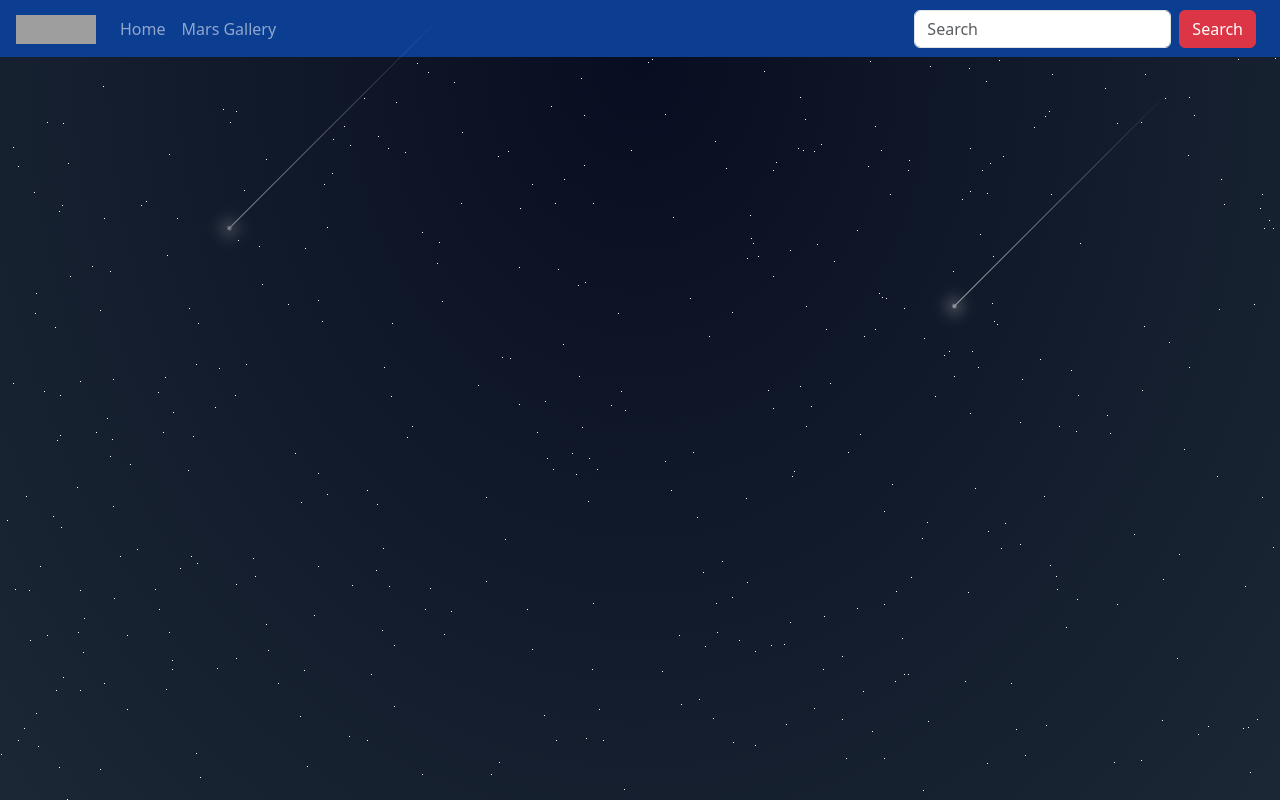
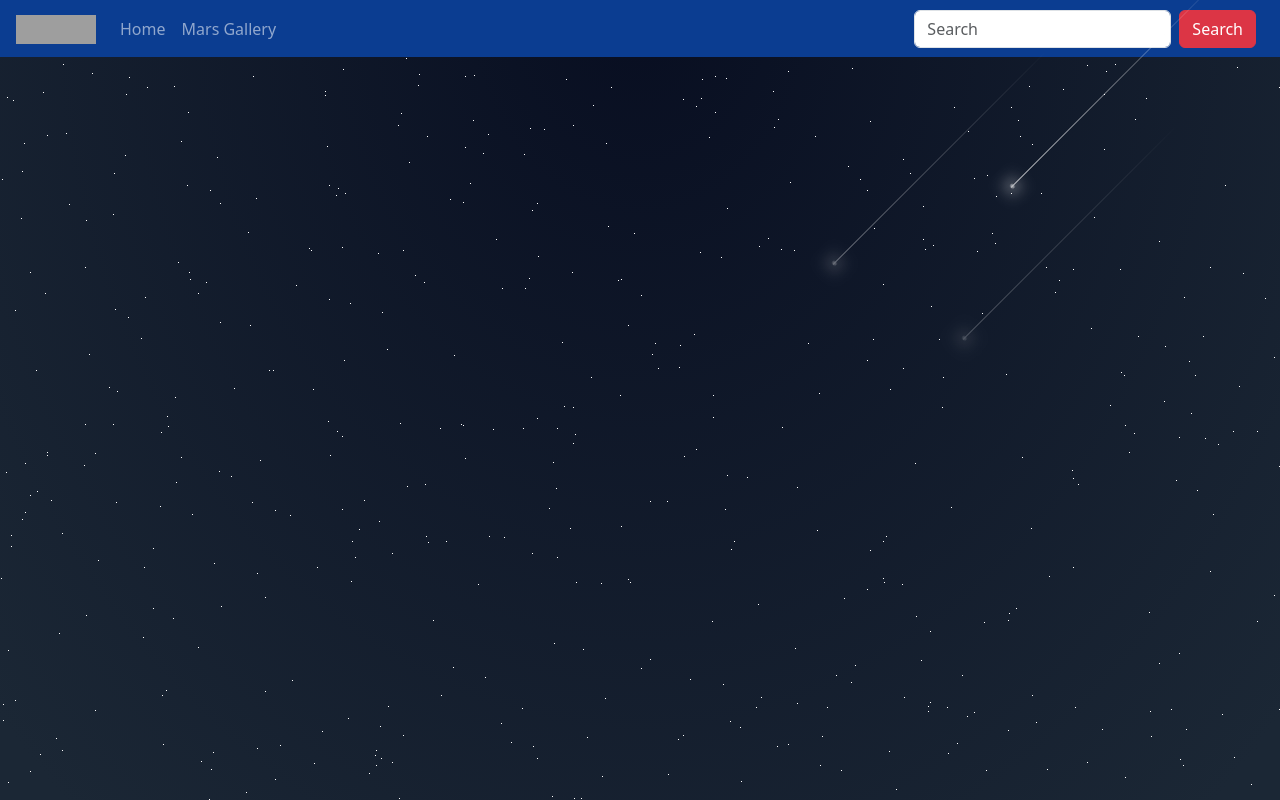
Before and after one commit to cricciardi/fast-render, an Angular app: page /home in a window 1280 px wide. Built offline with nearby package versions, Linux system fonts and the light colour scheme; no server answers; grey boxes are pictures that could not be loaded.

Commit message:
change stars number

```diff
--- a/projects/images-at-light-speed/src/app/app.component.html
+++ b/projects/images-at-light-speed/src/app/app.component.html
@@ -27,7 +27,7 @@
   </nav>
 </header>
 
-<body>
+<div>
 <div class="star"></div>
 <div class="meteor-1"></div>
 <div class="meteor-2"></div>
@@ -44,8 +44,7 @@
 <div class="meteor-13"></div>
 <div class="meteor-14"></div>
 <div class="meteor-15"></div>
-
 <div style="padding-left:16px">
   <router-outlet></router-outlet>
 </div>
-</body>
+</div>
--- a/projects/images-at-light-speed/src/styles.scss
+++ b/projects/images-at-light-speed/src/styles.scss
@@ -1,9 +1,9 @@
-$n: 100;
+$n: 400;
 $s: 900;
 
 html,body {
   height: 100%;
-  overflow: hidden;
+  overflow: scroll;
   background-image: radial-gradient(ellipse at top , #080e21 0%,  #1b2735 95%);
 }
 
```
